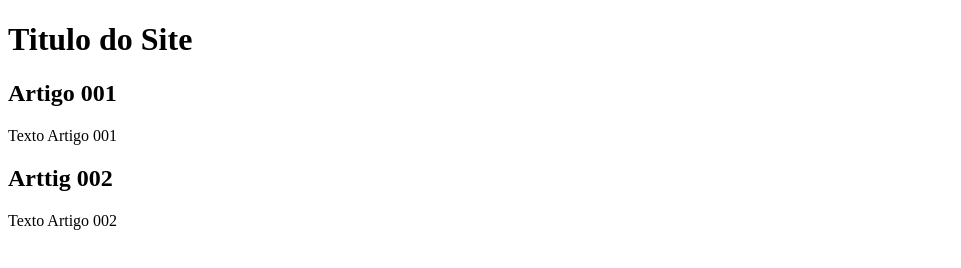
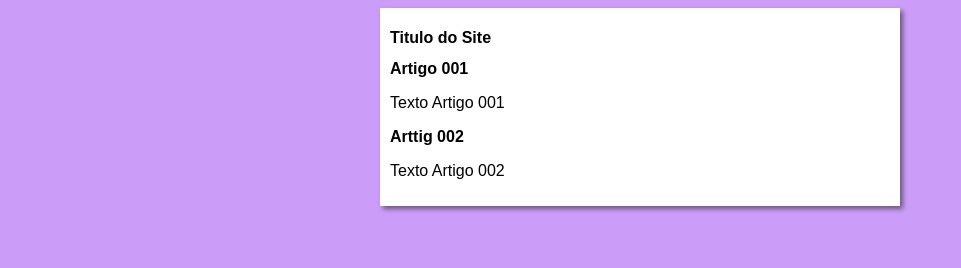
Before and after one commit to SAVIIN/projeto-site, a plain HTML site: page index.html in a window 1280 px wide. Shown: the whole page, without its empty margins (0-961 px from the left). Drawn offline with Linux system fonts and the light colour scheme.

Commit message:
iniciei o design

```diff
--- /dev/null
+++ b/estilos/style.css
@@ -0,0 +1,16 @@
+* {
+    font-family: Arial, Arial, Helvetica, sans-serif;
+    font-size: 16px;
+}
+
+body {
+    background-color: rgb(204, 157, 248);
+}
+
+main {
+    background-color: white;
+    width: 500px;
+    margin: auto;
+    padding: 10px;
+    box-shadow: 3px 3px 5px rgb(0, 0, 0, 0.473);
+}
--- a/index.html
+++ b/index.html
@@ -4,6 +4,7 @@
     <meta charset="UTF-8">
     <meta name="viewport" content="width=device-width, initial-scale=1.0">
     <title>titulo do Site</title>
+    <link rel="stylesheet" href="estilos/style.css">
 </head>
 <body>
     <main>
```
